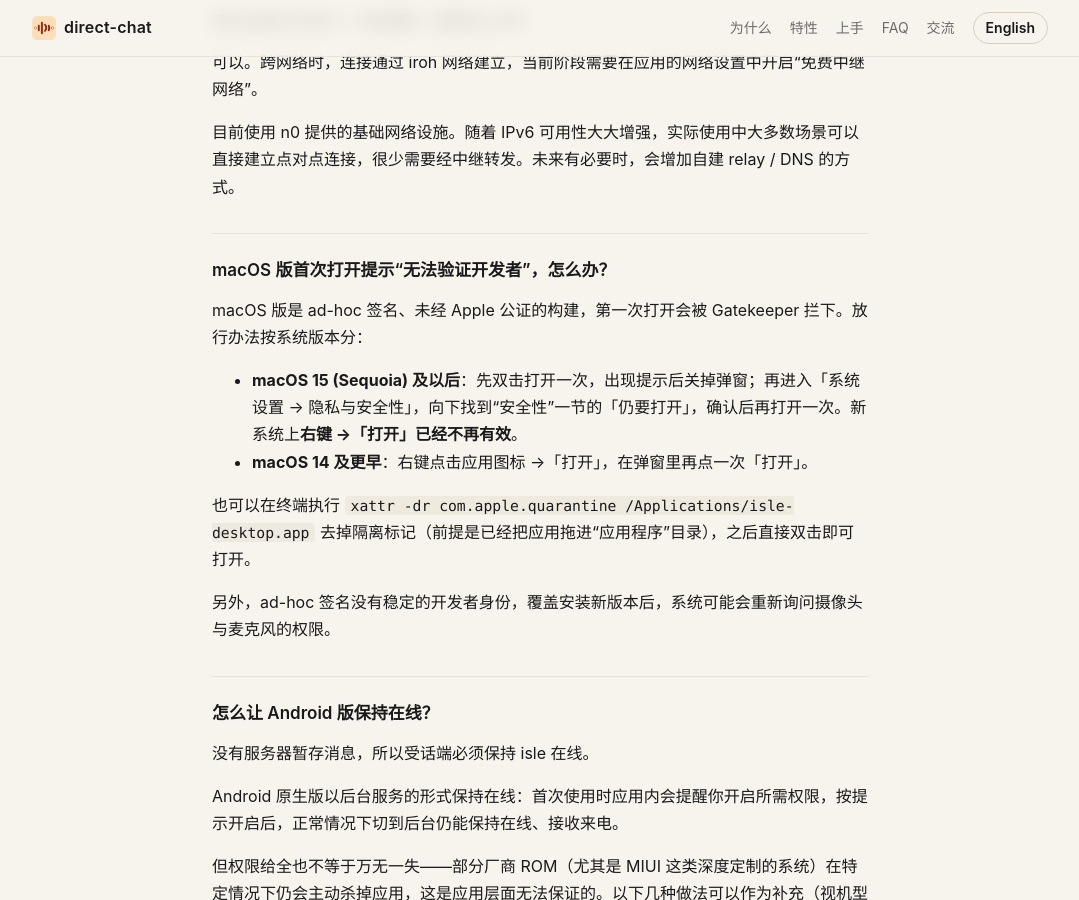
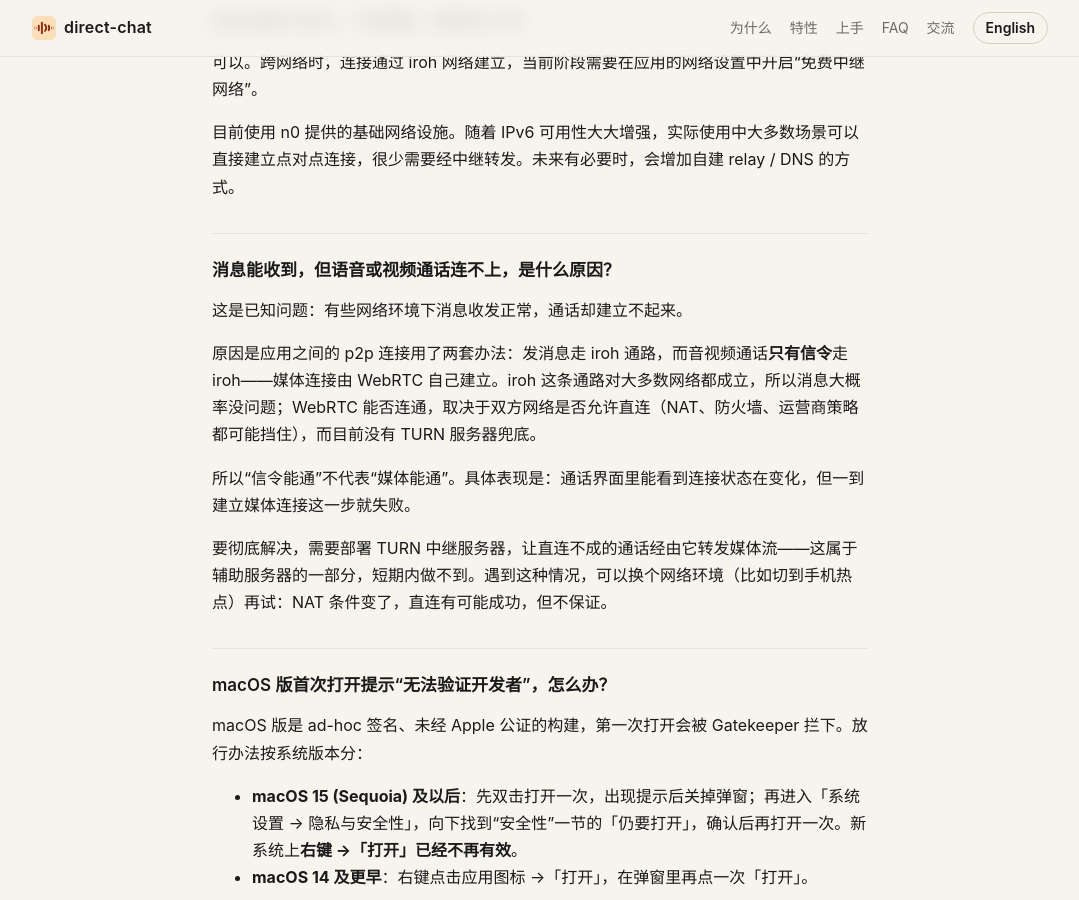
Before and after one commit to CliffHan/direct-chat-release, a Jekyll site: the page built from faq.md, in a window 1280 px wide and 900 px high, scrolled down 1706 px. Shown: the whole window, without its empty margins (100-1179 px from the left). Built offline with Jekyll 4.4.1, drawn with Linux system fonts in a browser that asks for light colours.

Commit message:
Document known issue: messages connect but calls fail without a TURN server

```diff
--- a/faq.md
+++ b/faq.md
@@ -57,6 +57,16 @@ description: direct-chat / isle 常见问题：设备与身份、保持在线、
 可以。跨网络时，连接通过 iroh 网络建立，当前阶段需要在应用的网络设置中开启“免费中继网络”。
 
 目前使用 n0 提供的基础网络设施。随着 IPv6 可用性大大增强，实际使用中大多数场景可以直接建立点对点连接，很少需要经中继转发。未来有必要时，会增加自建 relay / DNS 的方式。
+
+<h3 class="faq-q">消息能收到，但语音或视频通话连不上，是什么原因？</h3>
+
+这是已知问题：有些网络环境下消息收发正常，通话却建立不起来。
+
+原因是应用之间的 p2p 连接用了两套办法：发消息走 iroh 通路，而音视频通话**只有信令**走 iroh——媒体连接由 WebRTC 自己建立。iroh 这条通路对大多数网络都成立，所以消息大概率没问题；WebRTC 能否连通，取决于双方网络是否允许直连（NAT、防火墙、运营商策略都可能挡住），而目前没有 TURN 服务器兜底。
+
+所以“信令能通”不代表“媒体能通”。具体表现是：通话界面里能看到连接状态在变化，但一到建立媒体连接这一步就失败。
+
+要彻底解决，需要部署 TURN 中继服务器，让直连不成的通话经由它转发媒体流——这属于辅助服务器的一部分，短期内做不到。遇到这种情况，可以换个网络环境（比如切到手机热点）再试：NAT 条件变了，直连有可能成功，但不保证。
 
 <h3 class="faq-q">macOS 版首次打开提示“无法验证开发者”，怎么办？</h3>
 
```
Also changed, not shown: en/faq.md (+10 -0 lines).
